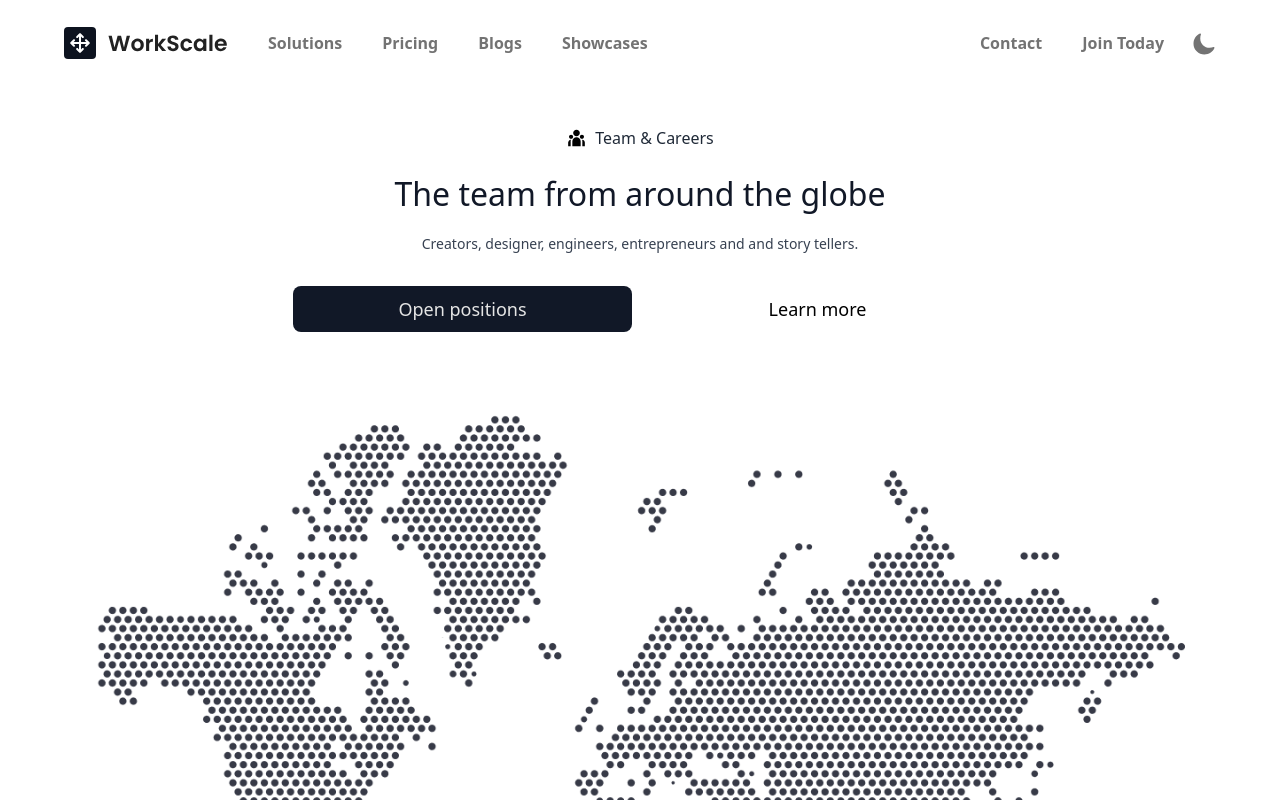
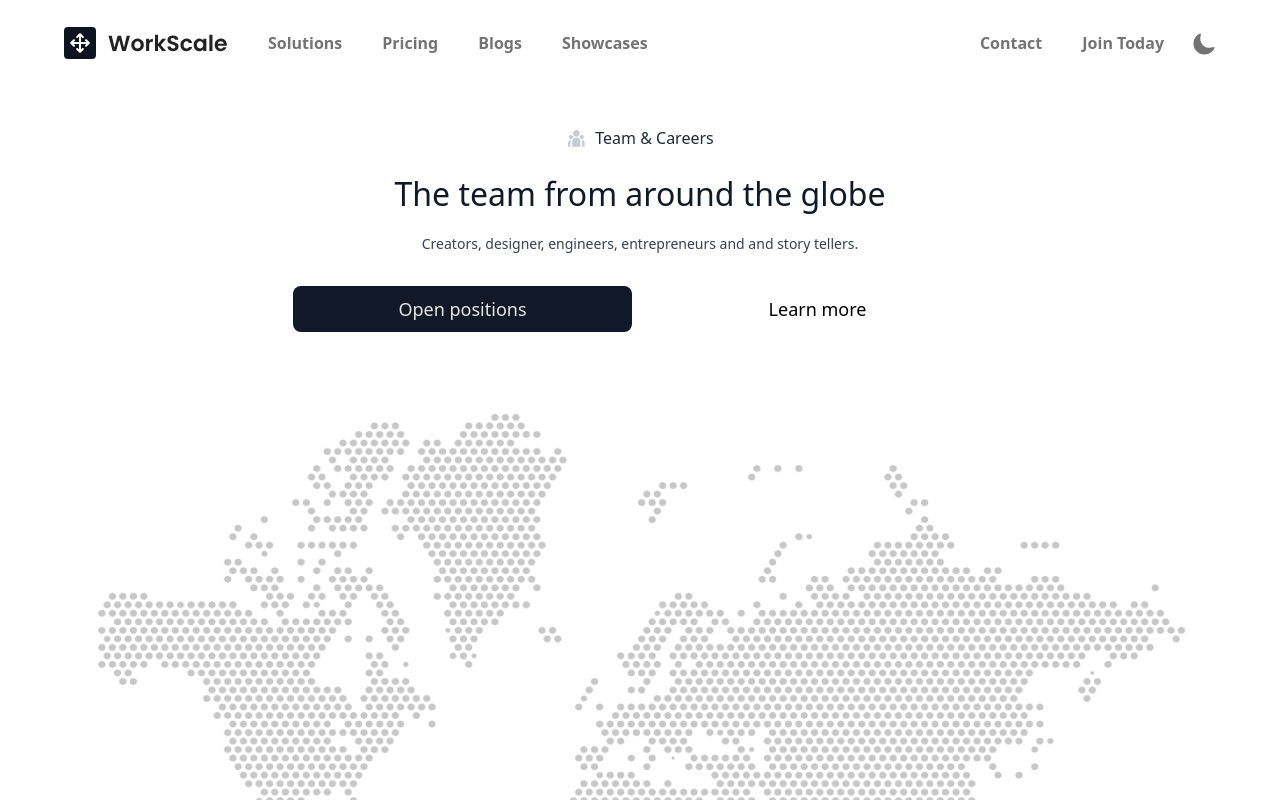
Before and after one commit to Amumug/WorkScale-ReactJS, a React (Vite) app: page / in a window 1280 px wide. Shown: the top 800 px of the page. Built offline with nearby package versions, Linux system fonts and the light colour scheme.

Commit message:
WorkScale-ReactJS

```diff
--- a/src/components/Hero.jsx
+++ b/src/components/Hero.jsx
@@ -23,7 +23,7 @@ const Hero = () => {
   return (
     <section className="flex flex-row flex-col ${styles.paddingY} justify-center items-center ">
       <div className="flex items-end space-x-2 mt-10">
-        <img src={dark ? teamdark : teamlight} className="mb-0.5" />
+        <img src={ teamdark } className="mb-0.5" />
         <h4 className="text-gray-800 text-base dark:text-neutral-300  font-medium font-['Inter', sans-serif] ">Team & Careers</h4>
       </div>
       <h1 className="text-center text-gray-900 dark:text-zinc-200 text-[32px] font-medium font-['Inter', sans-serif] mt-5">The team from around the globe</h1>
@@ -38,7 +38,7 @@ const Hero = () => {
             <div className="text-gray-901 text-lg dark:text-gray-200 font-medium font-['Inter', sans-serif]">Learn more</div>
           </div>
         </div>
-        <img src={dark ? worldmapdark : worldmaplight} className="w-full hidden md:block my-12" />
+        <img src={ worldmapdark } className="w-full hidden md:block my-12" />
 
 
         <div className="mt-10 grid grid-cols-1 mb-8  md:grid-cols-3 gap-8">
```
